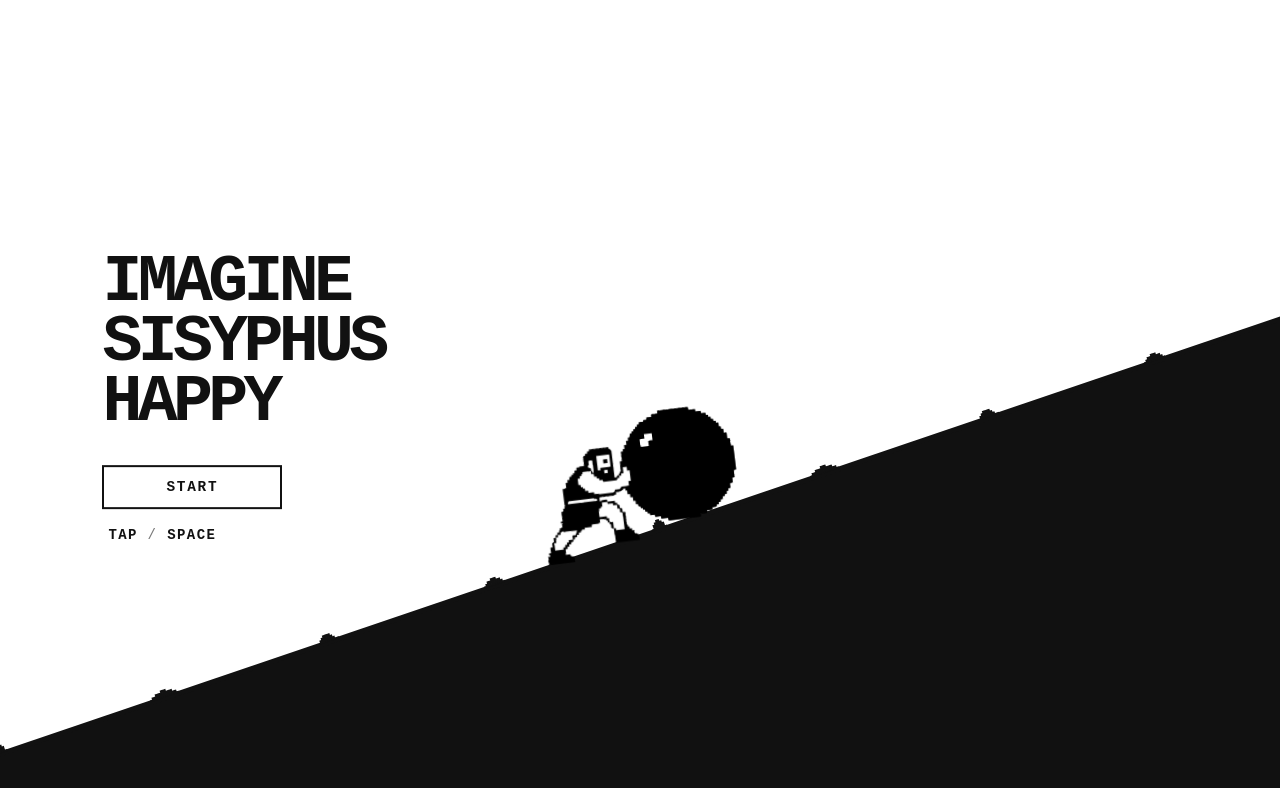
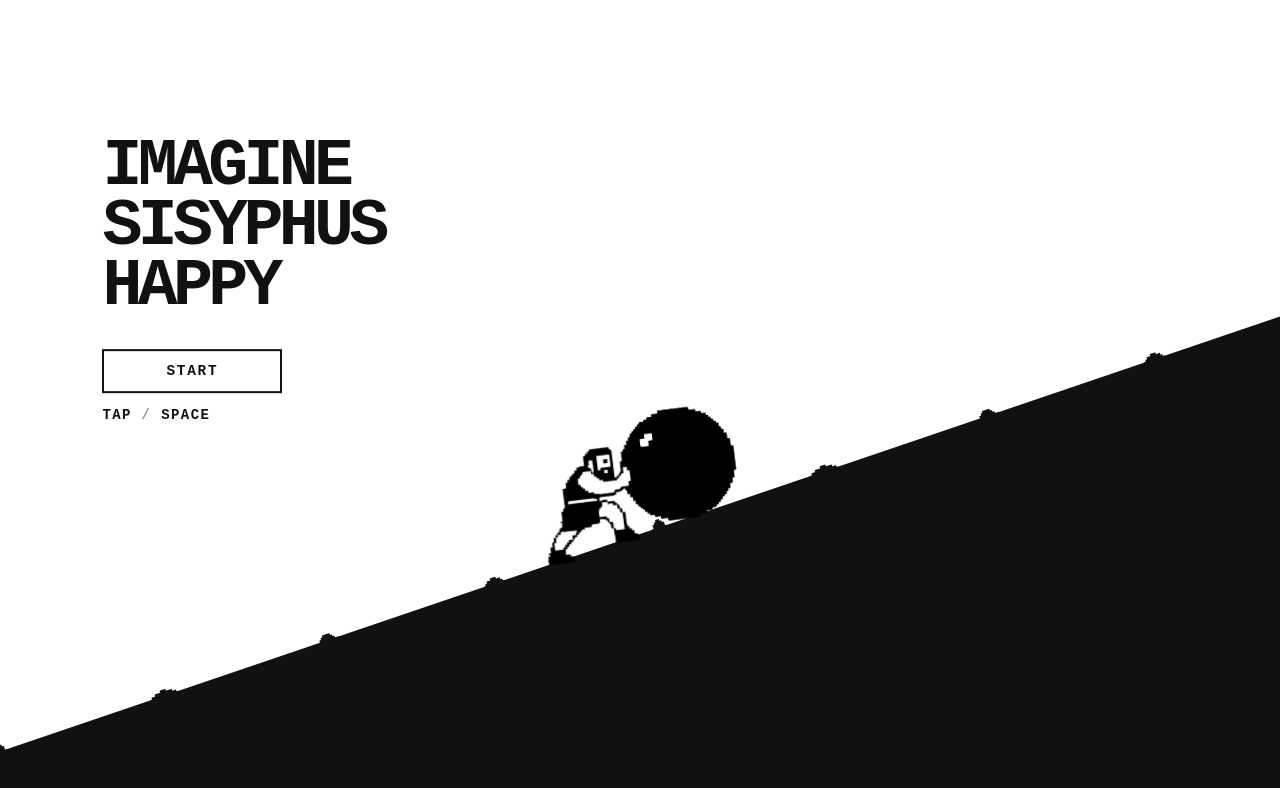
Before and after one commit to DMRM19548/sisyphus-rhythm, a plain HTML site: page index.html in a window 1280 px wide. Drawn offline with Linux system fonts and the light colour scheme; no server answers.

Commit message:
Add files via upload

```diff
--- a/index.html
+++ b/index.html
@@ -6,7 +6,7 @@
     <meta name="theme-color" content="#ffffff" />
     <meta name="description" content="An endless rhythm game about imagining Sisyphus happy." />
     <title>Sisyphus in Rhythm</title>
-    <link rel="stylesheet" href="./styles.css?v=31" />
+    <link rel="stylesheet" href="./styles.css?v=32" />
   </head>
   <body>
     <main class="game-shell">
--- a/styles.css
+++ b/styles.css
@@ -213,3 +213,16 @@ noscript {
     transition: none;
   }
 }
+
+/* Keep the desktop start screen above the slope in embedded layouts. */
+@media (min-width: 641px) {
+  .start-card {
+    top: 35%;
+  }
+
+  .controls {
+    width: auto;
+    padding: 0;
+    background: transparent;
+  }
+}
```
